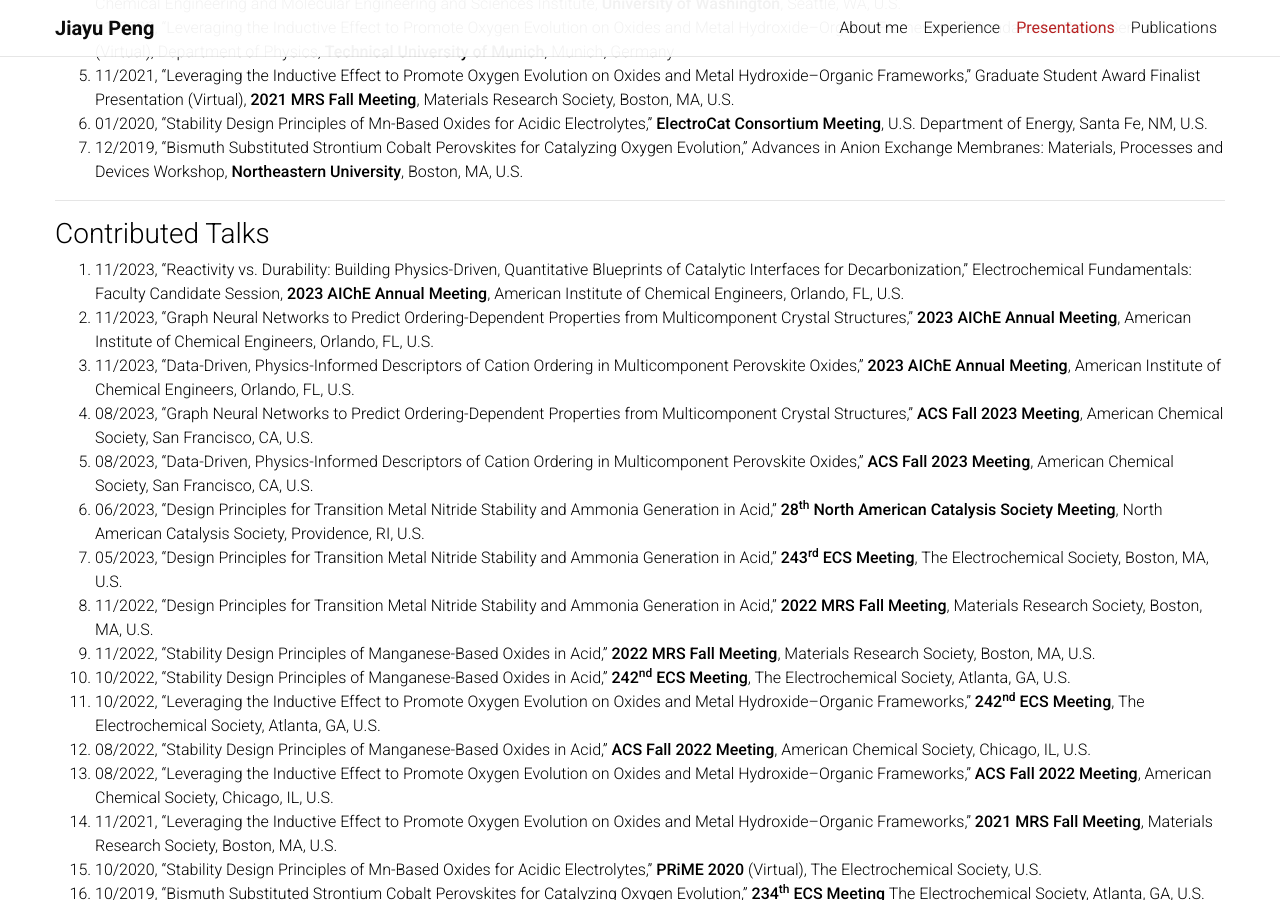
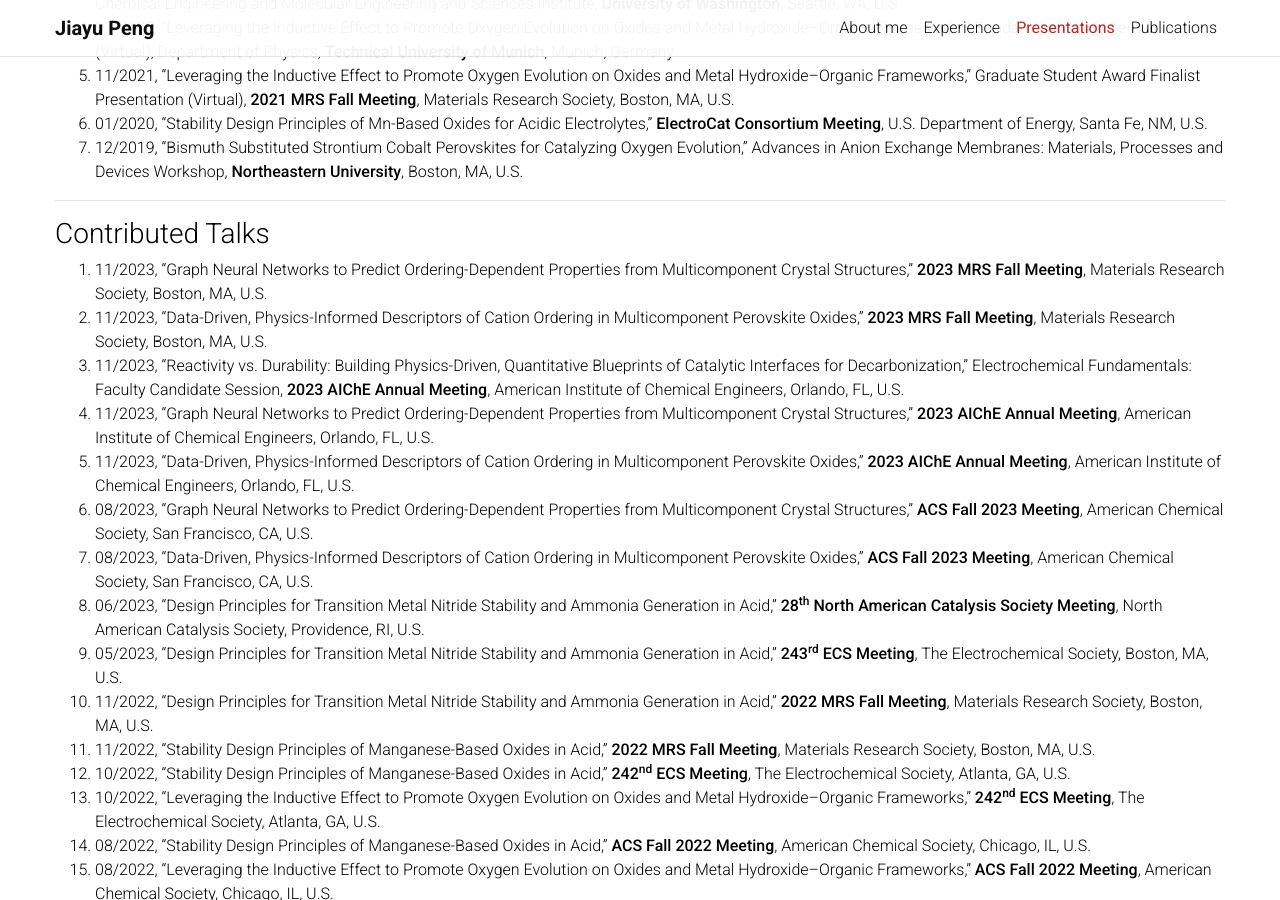
Before and after one commit to jypeng95/jypeng95.github.io, a Jekyll site: the page built from _pages/presentations.md, in a window 1280 px wide and 900 px high, scrolled down 354 px. Built offline with Jekyll 4.4.1, drawn with Linux system fonts in a browser that asks for light colours; a style sheet for code colours, icons or effects is not loaded.

Commit message:
Update presentations and experience

```diff
--- a/_pages/presentations.md
+++ b/_pages/presentations.md
@@ -20,6 +20,8 @@ nav: true
 
 ### Contributed Talks
 
+1. 11/2023, "Graph Neural Networks to Predict Ordering-Dependent Properties from Multicomponent Crystal Structures," **2023 MRS Fall Meeting**, Materials Research Society, Boston, MA, U.S.
+1. 11/2023, "Data-Driven, Physics-Informed Descriptors of Cation Ordering in Multicomponent Perovskite Oxides," **2023 MRS Fall Meeting**, Materials Research Society, Boston, MA, U.S.
 1. 11/2023, "Reactivity vs. Durability: Building Physics-Driven, Quantitative Blueprints of Catalytic Interfaces for Decarbonization," Electrochemical Fundamentals: Faculty Candidate Session, **2023 AIChE Annual Meeting**, American Institute of Chemical Engineers, Orlando, FL, U.S.
 1. 11/2023, "Graph Neural Networks to Predict Ordering-Dependent Properties from Multicomponent Crystal Structures," **2023 AIChE Annual Meeting**, American Institute of Chemical Engineers, Orlando, FL, U.S.
 1. 11/2023, "Data-Driven, Physics-Informed Descriptors of Cation Ordering in Multicomponent Perovskite Oxides," **2023 AIChE Annual Meeting**, American Institute of Chemical Engineers, Orlando, FL, U.S.
```
Also changed, not shown: _pages/experience.md (+1 -0 lines).
